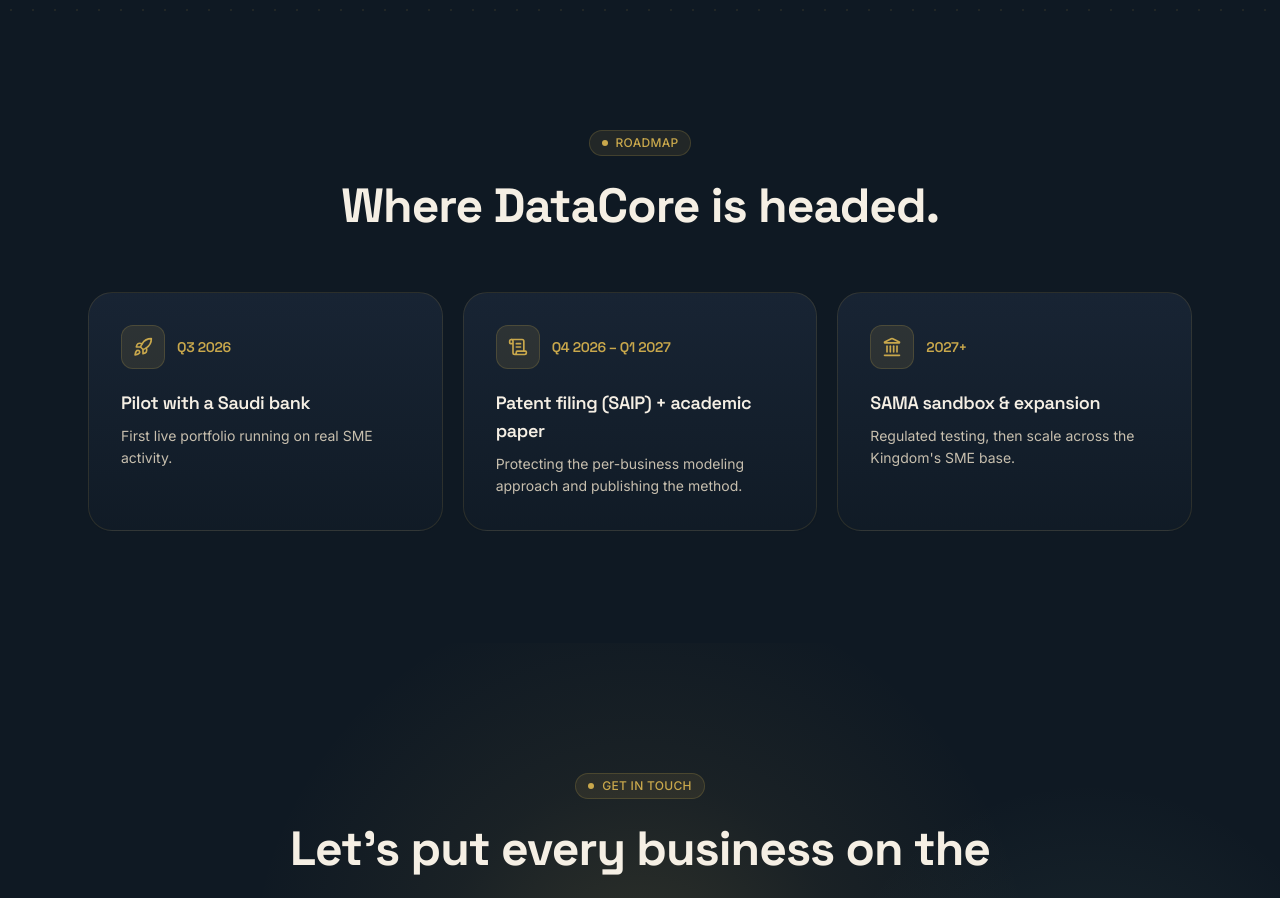
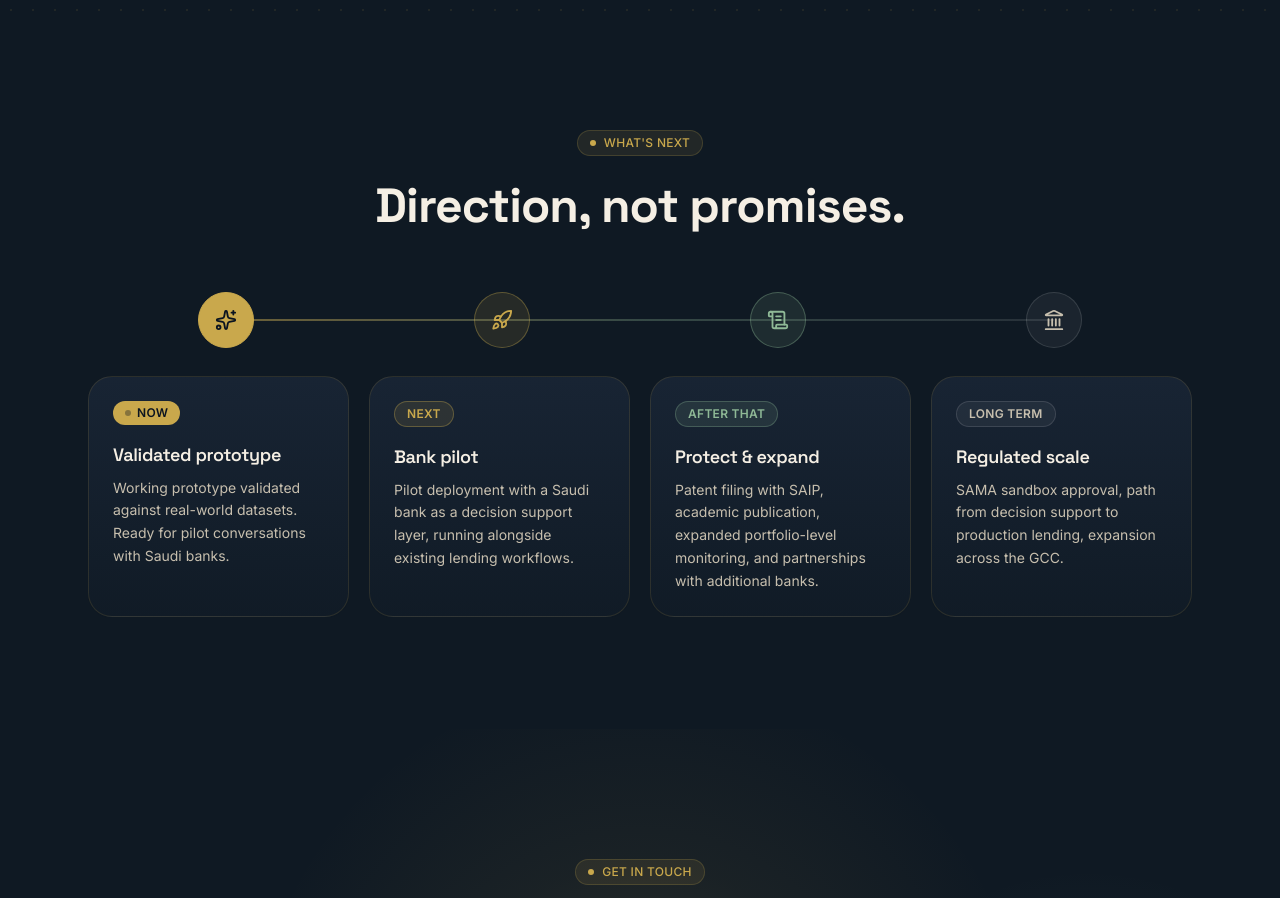
Before and after one commit to No6Name8/Project_DataCore, a React (Vite) app in the folder frontend/: page / in a window 1280 px wide. Shown: the part 5040-5938 px from the top of the page. Built offline with nearby package versions, Linux system fonts and the light colour scheme; no server answers.

Commit message:
rewrite: roadmap uses phases without dates — direction without promises
Co-Authored-By: Claude Opus 4.8 <noreply@anthropic.com>

```diff
--- a/frontend/src/pages/Marketing.jsx
+++ b/frontend/src/pages/Marketing.jsx
@@ -77,15 +77,17 @@ const COPY = {
     founderBody:
       "DataCore is built end-to-end by a single founder — the models, the data engine, and the interface you're looking at. The goal is simple: give Saudi banks a way to see the businesses they've never quite been able to see, and give those businesses a fair shot at capital.",
 
-    roadmapTag: "Roadmap",
-    roadmapTitle: "Where DataCore is headed.",
+    roadmapTag: "What's Next",
+    roadmapTitle: "Direction, not promises.",
     roadmap: [
-      { icon: Rocket,     when: "Q3 2026", what: "Pilot with a Saudi bank",
-        detail: "First live portfolio running on real SME activity." },
-      { icon: ScrollText, when: "Q4 2026 – Q1 2027", what: "Patent filing (SAIP) + academic paper",
-        detail: "Protecting the per-business modeling approach and publishing the method." },
-      { icon: Landmark,   when: "2027+", what: "SAMA sandbox & expansion",
-        detail: "Regulated testing, then scale across the Kingdom's SME base." },
+      { icon: Sparkles,   label: "Now",        what: "Validated prototype",
+        detail: "Working prototype validated against real-world datasets. Ready for pilot conversations with Saudi banks." },
+      { icon: Rocket,     label: "Next",       what: "Bank pilot",
+        detail: "Pilot deployment with a Saudi bank as a decision support layer, running alongside existing lending workflows." },
+      { icon: ScrollText, label: "After That", what: "Protect & expand",
+        detail: "Patent filing with SAIP, academic publication, expanded portfolio-level monitoring, and partnerships with additional banks." },
+      { icon: Landmark,   label: "Long Term",  what: "Regulated scale",
+        detail: "SAMA sandbox approval, path from decision support to production lending, expansion across the GCC." },
     ],
 
     contactTag: "Get in Touch",
@@ -165,15 +167,17 @@ const COPY = {
     founderBody:
       "DataCore مبنيّ بالكامل بيد مؤسس واحد — النماذج، ومحرك البيانات، والواجهة التي تراها. الهدف بسيط: منح البنوك السعودية وسيلة لرؤية المنشآت التي لم تستطع رؤيتها، ومنح تلك المنشآت فرصة عادلة للتمويل.",
 
-    roadmapTag: "خارطة الطريق",
-    roadmapTitle: "إلى أين يتجه DataCore.",
+    roadmapTag: "ما القادم",
+    roadmapTitle: "اتجاه، لا وعود.",
     roadmap: [
-      { icon: Rocket,     when: "الربع الثالث ٢٠٢٦", what: "تجربة مع بنك سعودي",
-        detail: "أول محفظة حية تعمل على نشاط منشآت حقيقي." },
-      { icon: ScrollText, when: "ر٤ ٢٠٢٦ – ر١ ٢٠٢٧", what: "تسجيل براءة اختراع (SAIP) + ورقة علمية",
-        detail: "حماية منهج النمذجة لكل منشأة ونشر الطريقة." },
-      { icon: Landmark,   when: "٢٠٢٧+", what: "بيئة ساما التجريبية والتوسّع",
-        detail: "اختبار منظَّم، ثم التوسّع عبر قاعدة المنشآت في المملكة." },
+      { icon: Sparkles,   label: "الآن",        what: "نموذج مُتحقَّق منه",
+        detail: "نموذج أوّلي عامل تم التحقق منه مقابل بيانات واقعية. جاهز لمحادثات التجربة مع البنوك السعودية." },
+      { icon: Rocket,     label: "التالي",      what: "تجربة مع بنك",
+        detail: "نشر تجريبي مع بنك سعودي كطبقة دعم قرار، تعمل بجانب مسارات الإقراض القائمة." },
+      { icon: ScrollText, label: "بعد ذلك",     what: "حماية وتوسّع",
+        detail: "تسجيل براءة اختراع مع SAIP، ونشر علمي، ومراقبة موسّعة على مستوى المحفظة، وشراكات مع بنوك إضافية." },
+      { icon: Landmark,   label: "المدى البعيد", what: "توسّع منظَّم",
+        detail: "موافقة بيئة ساما التجريبية، ومسار من دعم القرار إلى الإقراض الإنتاجي، والتوسّع عبر دول الخليج." },
     ],
 
     contactTag: "تواصل",
@@ -191,6 +195,18 @@ const COPY = {
 const GITHUB_URL = "https://github.com/";
 const LINKEDIN_URL = "https://linkedin.com/in/abdullah-alanazi";
 const EMAIL = "abud2754@gmail.com";
+
+/* Distinct accent per roadmap phase — momentum from bright "Now" to muted "Long Term" */
+const PHASE_ACCENTS = [
+  { node: "bg-brand-gold border border-brand-gold", nodeIcon: "text-ink",
+    pill: "bg-brand-gold text-ink" },
+  { node: "bg-brand-gold/12 border border-brand-gold/35", nodeIcon: "text-brand-gold",
+    pill: "bg-brand-gold/12 text-brand-gold border border-brand-gold/35" },
+  { node: "bg-sage/12 border border-sage/35", nodeIcon: "text-sage",
+    pill: "bg-sage/12 text-sage border border-sage/30" },
+  { node: "bg-white/5 border border-white/12", nodeIcon: "text-cream-dim",
+    pill: "bg-white/5 text-cream-dim border border-white/12" },
+];
 
 /* ── Motion helper ───────────────────────────────────────────── */
 const reveal = {
@@ -548,21 +564,49 @@ export default function Marketing() {
           </Reveal>
         </div>
 
-        <div className="mt-14 grid gap-5 md:grid-cols-3">
-          {c.roadmap.map((r, i) => (
+        <div className="mt-14">
+
+          {/* Desktop node rail — a connecting line with a node per phase */}
+          <div className="hidden md:block relative mb-7">
+            <div className="absolute top-1/2 -translate-y-1/2 left-[12.5%] right-[12.5%]
+                            h-0.5 bg-gradient-to-r from-brand-gold/50 via-sage/30 to-white/10" />
+            <div className="relative grid grid-cols-4">
+              {c.roadmap.map((r, i) => {
+                const a = PHASE_ACCENTS[i];
+                return (
+                  <Reveal key={i} i={i} className="flex justify-center">
+                    <div className={`w-14 h-14 rounded-full flex items-center justify-center
+                                     ${a.node}`}>
+                      <r.icon size={22} className={a.nodeIcon} />
+                    </div>
+                  </Reveal>
+                );
+              })}
+            </div>
+          </div>
+
+          {/* Phase cards */}
+          <div className="grid gap-5 md:grid-cols-4">
+            {c.roadmap.map((r, i) => {
+              const a = PHASE_ACCENTS[i];
+              return (
                 <Reveal key={i} i={i}>
-              <div className="warm-panel rounded-3xl p-8 h-full">
+                  <div className="warm-panel rounded-3xl p-6 h-full flex flex-col">
                     <div className="flex items-center gap-3">
-                  <div className="w-11 h-11 rounded-xl bg-brand-gold/12
-                                  border border-brand-gold/20
-                                  flex items-center justify-center shrink-0">
-                    <r.icon size={20} className="text-brand-gold" />
+                      {/* Icon shown inline on mobile (rail hidden there) */}
+                      <div className={`md:hidden w-10 h-10 rounded-xl flex items-center
+                                       justify-center shrink-0 ${a.node}`}>
+                        <r.icon size={19} className={a.nodeIcon} />
                       </div>
-                  <span className="font-display font-semibold text-sm text-brand-gold">
-                    {r.when}
+                      <span className={`inline-flex items-center gap-1.5 px-3 py-1 rounded-full
+                                        text-xs font-semibold uppercase tracking-wide ${a.pill}`}>
+                        {i === 0 && (
+                          <span className="w-1.5 h-1.5 rounded-full bg-ink/70 animate-pulse" />
+                        )}
+                        {r.label}
                       </span>
                     </div>
-                <h3 className="mt-5 font-display font-semibold text-lg text-cream">
+                    <h3 className="mt-4 font-display font-semibold text-lg text-cream">
                       {r.what}
                     </h3>
                     <p className="mt-2 text-sm leading-relaxed text-cream-dim">
@@ -570,7 +614,9 @@ export default function Marketing() {
                     </p>
                   </div>
                 </Reveal>
-          ))}
+              );
+            })}
+          </div>
         </div>
       </Section>
 
```
Lines whose indentation alone changed are shown as unchanged.
